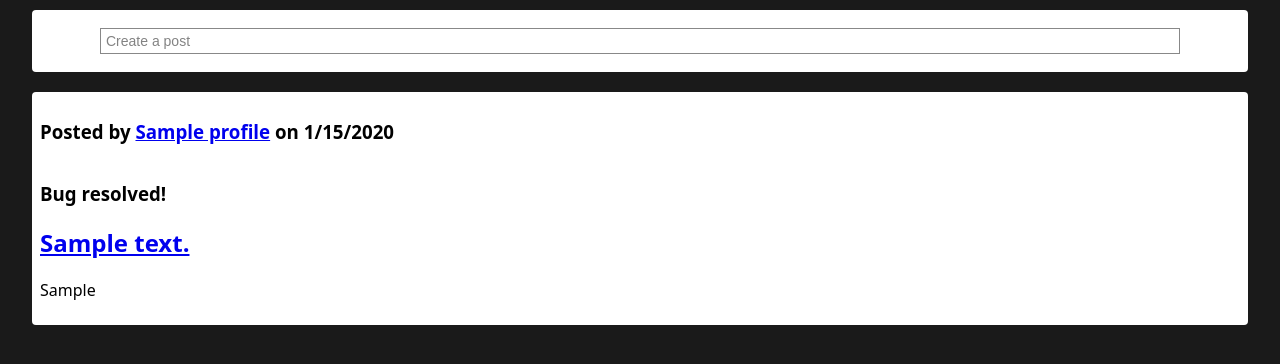
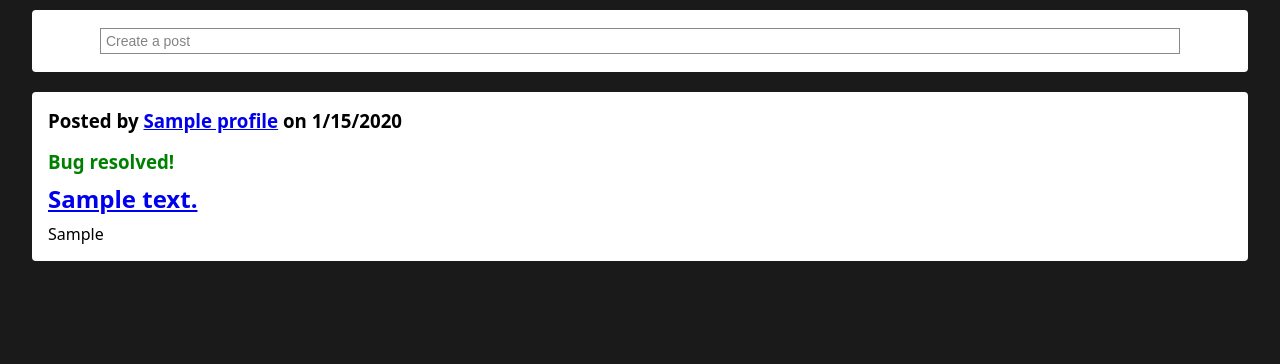
Before and after one commit to cmacnamara/bug-reflector, a Node server app: page /posts in a window 1280 px wide. Shown: the part 60-424 px from the top of the page. Run offline with Node 20, Linux system fonts and the light colour scheme; tables that the repository leaves empty hold one stand-in row (values such as "Sample post"); some libraries are stand-ins or nearby versions.

Commit message:
add color coding for resolve/unresolved message

```diff
--- a/public/stylesheets/style.css
+++ b/public/stylesheets/style.css
@@ -37,6 +37,18 @@
   align-items: center;
   justify-content: center;
   flex-direction: column;
+}
+
+h2 {
+  margin: 8px;
+}
+
+h3 {
+  margin: 8px;
+}
+
+p {
+  margin: 8px;
 }
 
 #main-landing {
@@ -138,6 +150,14 @@
   justify-content: space-between;
 }
 
+.post-resolved {
+  color: green;
+}
+
+.post-unresolved {
+  color: red;
+}
+
 .right {
   margin-left: auto;
 }
--- a/views/posts/index.ejs
+++ b/views/posts/index.ejs
@@ -20,7 +20,7 @@
         </div>
         <% } %>
       </div>
-      <h3><%= post.resolved ? 'Bug resolved!' : 'Bug In Progress' %></h3>
+      <h3 class="<%= post.resolved ? 'post-resolved' : 'post-unresolved' %>"><%= post.resolved ? 'Bug resolved!' : 'Bug In Progress' %></h3>
       <a href="/posts/<%= post._id %>"><h2><%= post.summary %></h2></a>
       <% if (post.technologies) { %>
         <p>
--- a/views/posts/show.ejs
+++ b/views/posts/show.ejs
@@ -14,7 +14,7 @@
       </div>
       <% } %>
     </div>
-    <h3><%= post.resolved ? 'Bug resolved!' : 'Bug In Progress' %></h3>
+    <h3 class="<%= post.resolved ? 'post-resolved' : 'post-unresolved' %>"><%= post.resolved ? 'Bug resolved!' : 'Bug In Progress' %></h3>
     <h2><%= post.summary %></h2>
     <p><%= post.mainContent %></p>
     <p><%= post.reflection %></p>
--- a/views/profile/index.ejs
+++ b/views/profile/index.ejs
@@ -16,7 +16,7 @@
         </div>
         <% } %>
       </div>
-      <h3><%= post.resolved ? 'Bug resolved!' : 'Bug In Progress' %></h3>
+      <h3 class="<%= post.resolved ? 'post-resolved' : 'post-unresolved' %>"><%= post.resolved ? 'Bug resolved!' : 'Bug In Progress' %></h3>
       <a href="/posts/<%= post._id %>"><h2><%= post.summary %></h2></a>
       <% if (post.technologies) { %>
         <p>
```
